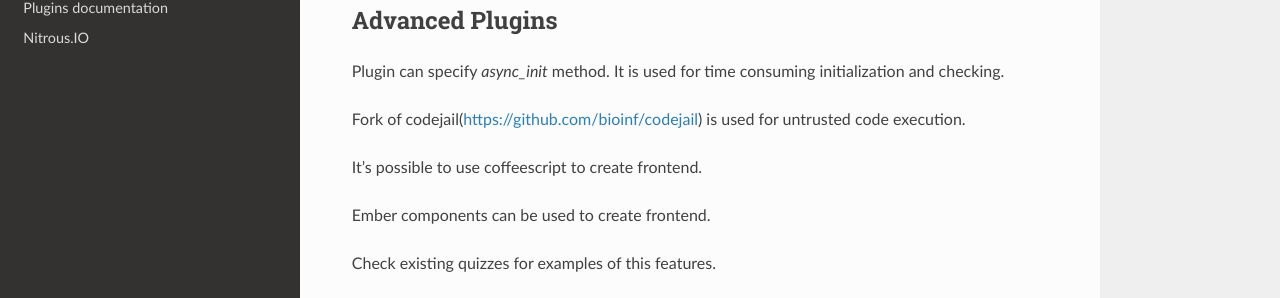
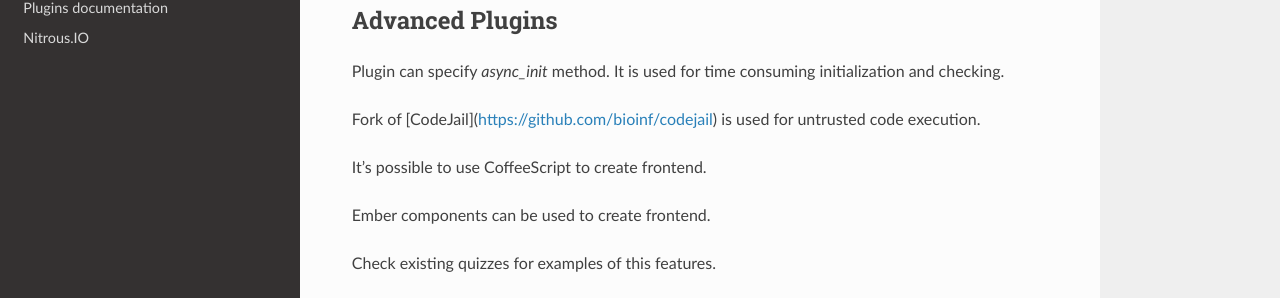
Before and after one commit to StepicOrg/stepik-plugins, a Sphinx documentation site: the page built from docs/guide.rst, in a window 1280 px wide and 900 px high, scrolled down 2230 px. Shown: the part 435-733 px from the top of the window. Built offline with Sphinx 7.4.7 and the Read the Docs theme 2.0.0, drawn with Linux system fonts in a browser that asks for light colours.

```diff
--- a/docs/guide.rst
+++ b/docs/guide.rst
@@ -122,9 +122,9 @@ Advanced Plugins
 
 Plugin can specify `async_init` method. It is used for time consuming initialization and checking.
 
-Fork of codejail(https://github.com/bioinf/codejail) is used  for untrusted code execution.
+Fork of [CodeJail](https://github.com/bioinf/codejail) is used for untrusted code execution.
 
-It's possible to use coffeescript to create frontend.
+It's possible to use CoffeeScript to create frontend.
 
 Ember components can be used to create frontend.
 
```
